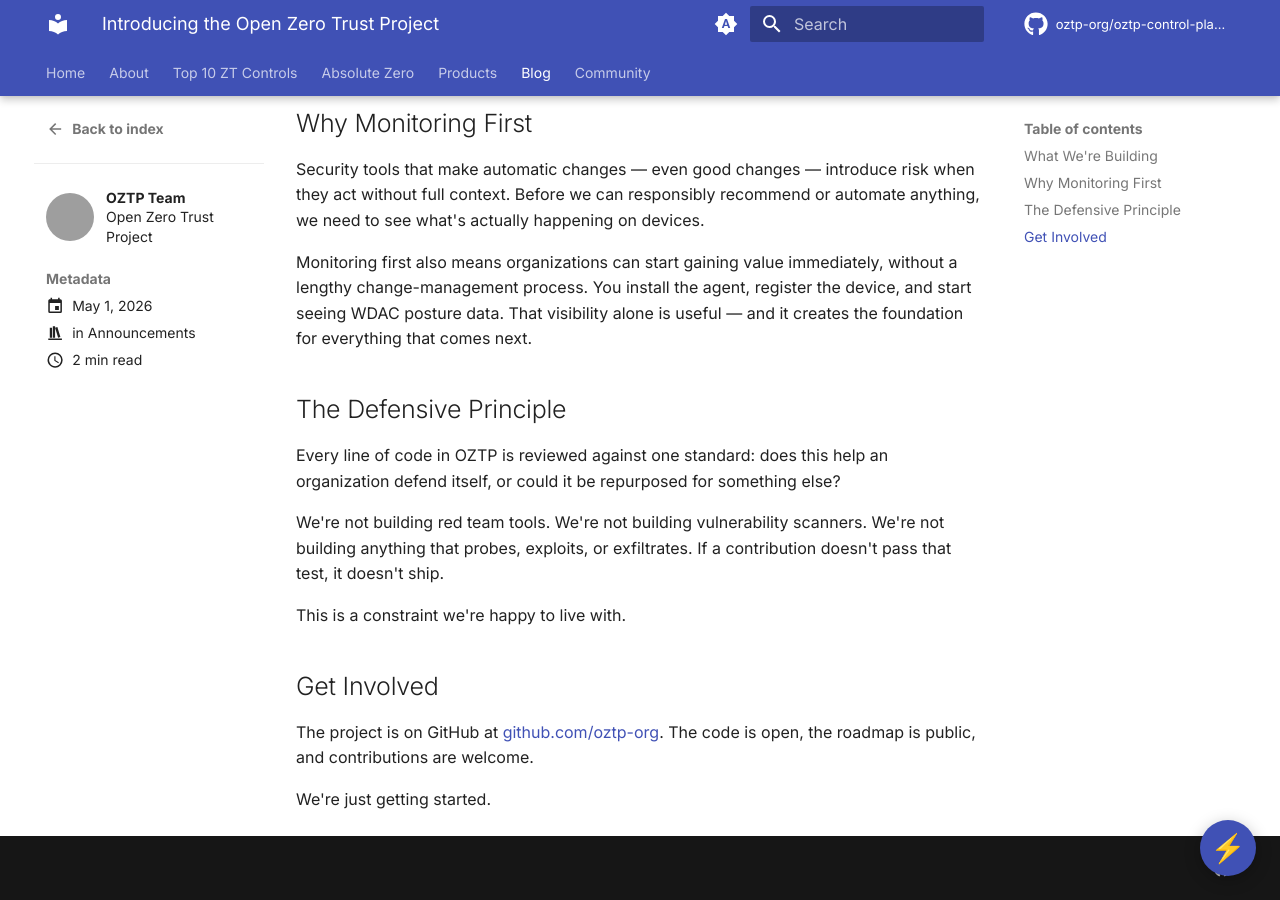
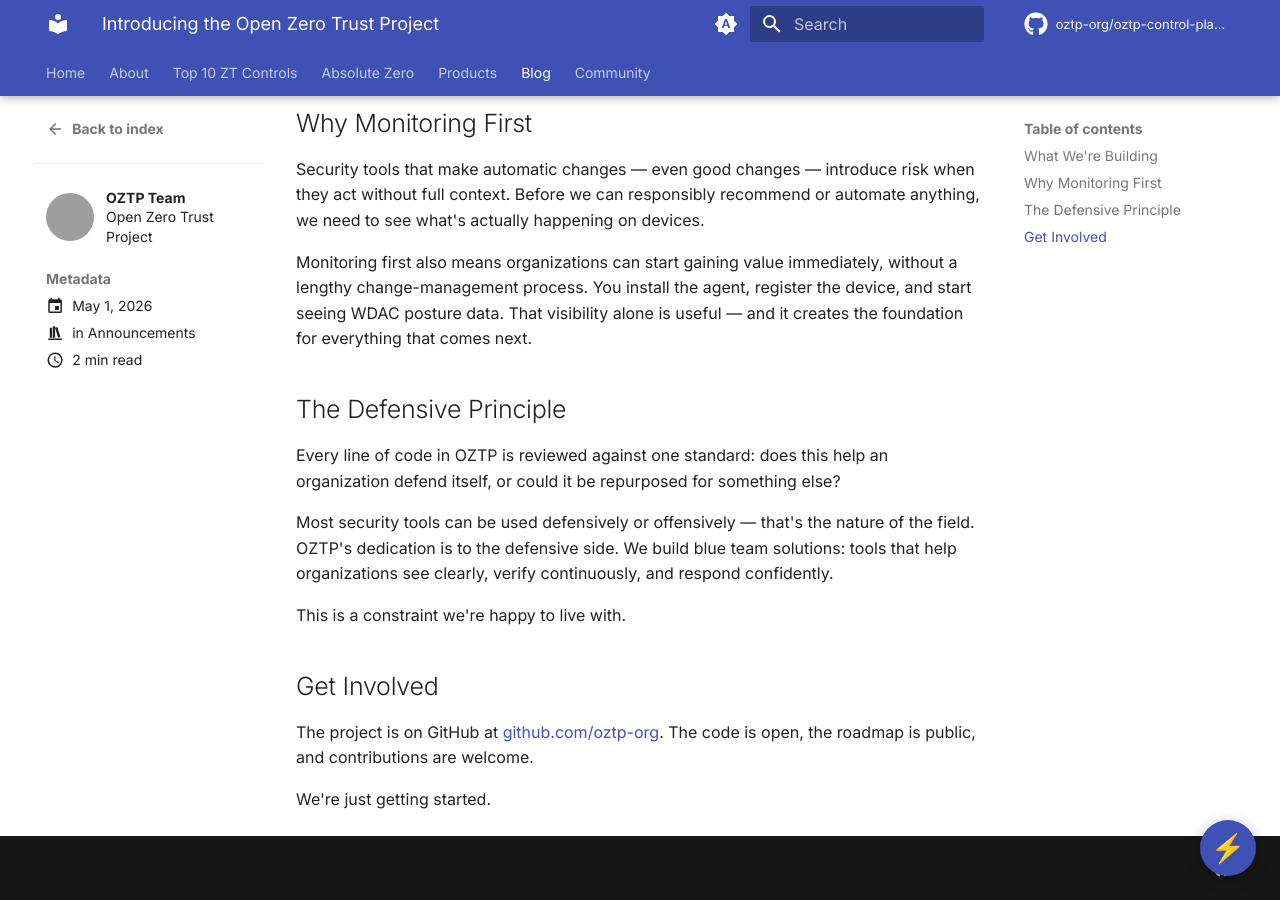
Before and after one commit to oztp-org/oztp-org.github.io, an MkDocs documentation site: the page built from docs/blog/posts/announcing-oztp.md, in a window 1280 px wide and 900 px high, scrolled down 1043 px. Built offline with MkDocs 1.6.1 and Material for MkDocs 9.7.7, drawn with Linux system fonts in a browser that asks for light colours; comment, search, counter and statistics services are not loaded; grey boxes are pictures that could not be loaded.

Commit message:
Revise defensive principle — acknowledge dual-use nature, keep blue team focus
Co-Authored-By: Claude Sonnet 4.6 <noreply@anthropic.com>

```diff
--- a/docs/blog/posts/announcing-oztp.md
+++ b/docs/blog/posts/announcing-oztp.md
@@ -39,7 +39,7 @@ Monitoring first also means organizations can start gaining value immediately, w
 
 Every line of code in OZTP is reviewed against one standard: does this help an organization defend itself, or could it be repurposed for something else?
 
-We're not building red team tools. We're not building vulnerability scanners. We're not building anything that probes, exploits, or exfiltrates. If a contribution doesn't pass that test, it doesn't ship.
+Most security tools can be used defensively or offensively — that's the nature of the field. OZTP's dedication is to the defensive side. We build blue team solutions: tools that help organizations see clearly, verify continuously, and respond confidently.
 
 This is a constraint we're happy to live with.
 
```
